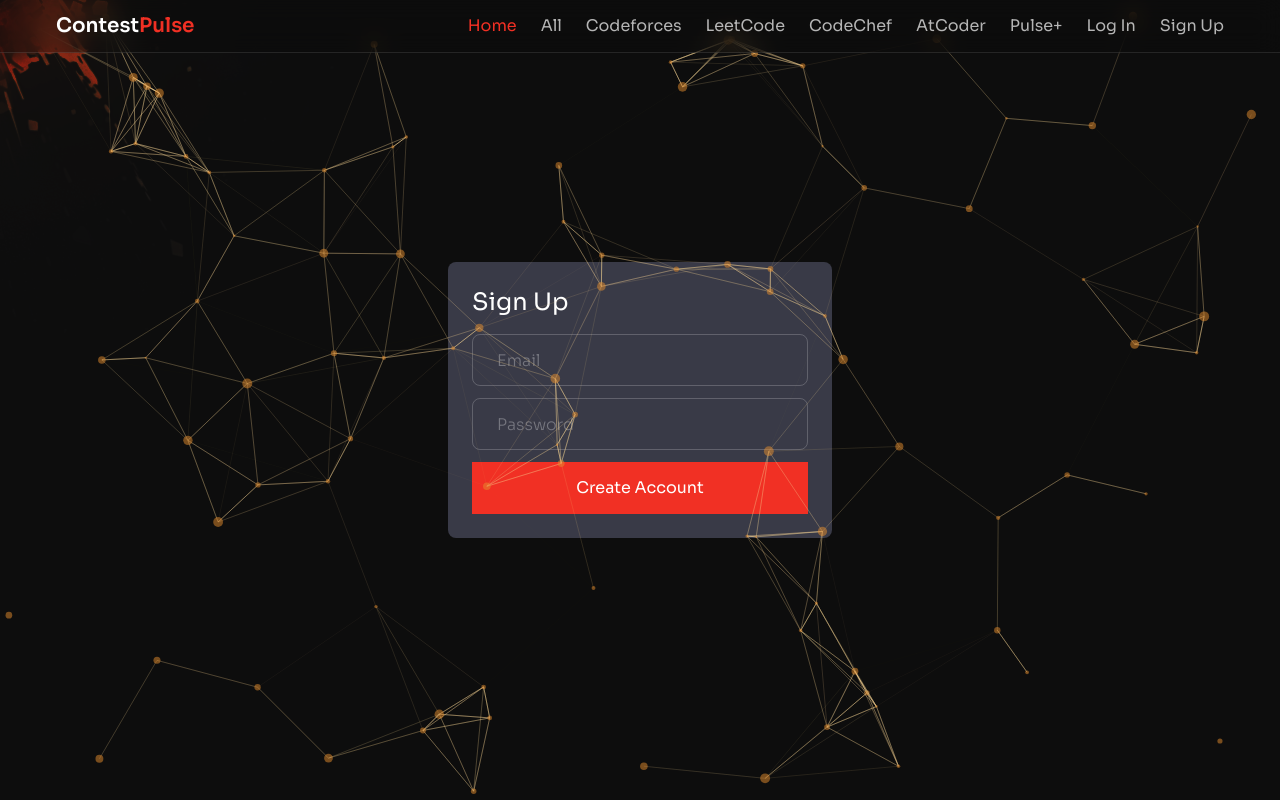
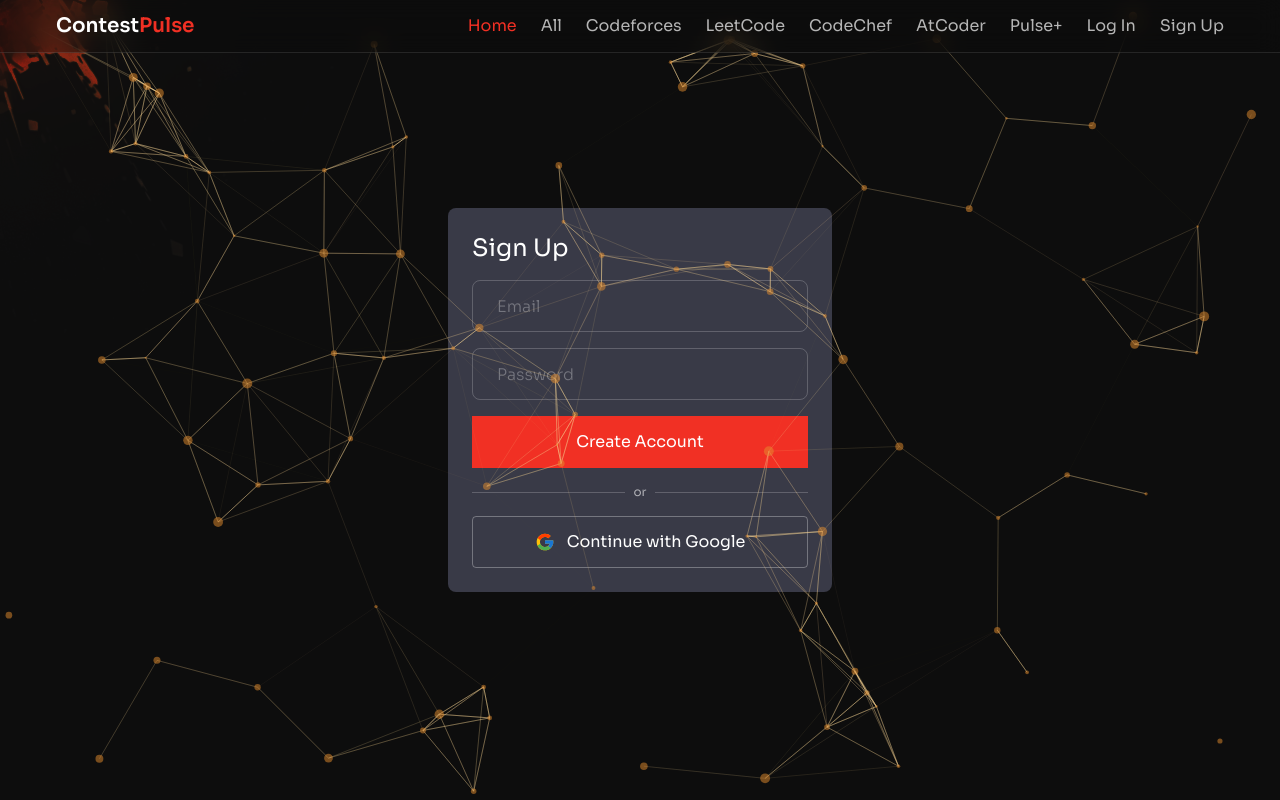
Before and after one commit to chaitanya21kumar/contestpulse, a Next.js app: page /signup in a window 1280 px wide. Built offline with nearby package versions, Linux system fonts and the light colour scheme; no server answers.

Commit message:
feat(auth): add Google sign-in flow + icon dependency

```diff
--- a/lib/firebase.js
+++ b/lib/firebase.js
@@ -1,12 +1,14 @@
 // lib/firebase.js
+import { initializeApp } from "firebase/app";
+import {
+  getAuth,
+  GoogleAuthProvider,
+  signInWithPopup,
+} from "firebase/auth";
+import { getFirestore } from "firebase/firestore";
+import { getAnalytics } from "firebase/analytics"; // optional
 
-import { initializeApp }   from "firebase/app";
-import { getAuth }         from "firebase/auth";
-import { getFirestore }    from "firebase/firestore";
-import { getAnalytics }    from "firebase/analytics"; // optional
-
-// ✅ Config pulls the key from an environment variable.
-//    Next.js exposes any var that starts with NEXT_PUBLIC_ to the browser.
+/* ── Firebase config (env vars keep secrets out of the repo) ─────────────── */
 const firebaseConfig = {
   apiKey:            process.env.NEXT_PUBLIC_FIREBASE_API_KEY,
   authDomain:        "contest-pulse.firebaseapp.com",
@@ -14,13 +16,16 @@
   storageBucket:     "contest-pulse.appspot.com",
   messagingSenderId: "394156920604",
   appId:             "1:394156920604:web:b04b452114a767018df4d9",
-  measurementId:     "G-6WBZBNNIZG",     // harmless if Analytics disabled
+  measurementId:     "G-6WBZBNNIZG",
 };
 
-// Initialise Firebase only once (prevents “app already initialised” errors)
-const app        = initializeApp(firebaseConfig);
-const auth       = getAuth(app);
-const db         = getFirestore(app);
-const analytics  = typeof window !== "undefined" ? getAnalytics(app) : null;
+/* ── Initialize once ─────────────────────────────────────────────────────── */
+const app  = initializeApp(firebaseConfig);
+export const auth  = getAuth(app);
+export const db    = getFirestore(app);
+export const analytics =
+  typeof window !== "undefined" ? getAnalytics(app) : null;
 
-export { app, auth, db, analytics };
+/* ── Google-sign-in helpers (NEW) ─────────────────────────────────────────── */
+export const googleProvider     = new GoogleAuthProvider();
+export const signInWithGoogle   = () => signInWithPopup(auth, googleProvider);
--- a/pages/signup.jsx
+++ b/pages/signup.jsx
@@ -1,12 +1,15 @@
 // pages/signup.jsx
+import { useState, useEffect } from "react";
+import { useRouter } from "next/router";
+import { FcGoogle } from "react-icons/fc";
 
-import { useState } from "react";
-import { useRouter } from "next/router";
-import { auth } from "../lib/firebase";               // your Firebase client
 import {
-  createUserWithEmailAndPassword, // creates the user
-  updateProfile                  // lets us set displayName
+  createUserWithEmailAndPassword,
+  updateProfile,
+  onAuthStateChanged,
 } from "firebase/auth";
+
+import { auth, signInWithGoogle } from "../lib/firebase";
 
 export default function SignUp() {
   const [email, setEmail]       = useState("");
@@ -14,55 +17,85 @@
   const [error, setError]       = useState("");
   const router                  = useRouter();
 
-  const handleSubmit = async (e) => {
+  /* Redirect away if already logged in */
+  useEffect(() => {
+    const unsub = onAuthStateChanged(auth, (u) => u && router.replace("/"));
+    return unsub;
+  }, [router]);
+
+  /* ── e-mail / password create ────────────────────────────── */
+  const handleEmailSignup = async (e) => {
     e.preventDefault();
     setError("");
     try {
-      // 1️⃣ create the user
       const cred = await createUserWithEmailAndPassword(auth, email, password);
-
-      // 2️⃣ set their displayName to the “local part” of their email
-      const name = email.split("@")[0];
-      await updateProfile(cred.user, { displayName: name });
-
-      router.push("/"); // on success, send them home
+      await updateProfile(cred.user, { displayName: email.split("@")[0] });
+      router.replace("/");
     } catch (err) {
       setError(err.message);
     }
   };
 
+  /* ── Google popup ────────────────────────────────────────── */
+  const handleGoogle = async () => {
+    setError("");
+    try {
+      await signInWithGoogle();
+      router.replace("/");
+    } catch (err) {
+      setError(err.message);
+    }
+  };
+
+  /* ── UI ──────────────────────────────────────────────────── */
   return (
     <div className="min-h-screen flex items-center justify-center bg-primary">
       <form
-        onSubmit={handleSubmit}
-        className="bg-secondary p-6 rounded-lg w-full max-w-sm"
+        onSubmit={handleEmailSignup}
+        className="bg-secondary p-6 rounded-lg w-full max-w-sm space-y-4"
       >
-        <h2 className="text-white text-2xl mb-4">Sign Up</h2>
+        <h2 className="text-white text-2xl">Sign Up</h2>
 
         <input
           type="email"
           placeholder="Email"
-          className="input mb-3"
+          className="input"
           value={email}
           onChange={(e) => setEmail(e.target.value)}
+          required
         />
+
         <input
           type="password"
           placeholder="Password"
-          className="input mb-3"
+          className="input"
           value={password}
           onChange={(e) => setPassword(e.target.value)}
+          required
         />
 
-        {error && (
-          <p className="text-red-400 text-sm mb-3">{error}</p>
-        )}
+        {error && <p className="text-red-400 text-sm">{error}</p>}
 
+        <button type="submit" className="btn w-full bg-accent text-white">
+          Create Account
+        </button>
+
+        {/* divider */}
+        <div className="flex items-center gap-2">
+          <span className="flex-grow h-px bg-white/20" />
+          <span className="text-xs text-white/60">or</span>
+          <span className="flex-grow h-px bg-white/20" />
+        </div>
+
+        {/* Google sign-in */}
         <button
-          type="submit"
-          className="btn w-full bg-accent text-white"
+          type="button"
+          onClick={handleGoogle}
+          className="w-full flex items-center justify-center gap-3
+                     border border-white/30 py-3 rounded hover:bg-white/10"
         >
-          Create Account
+          <FcGoogle className="text-xl" />
+          Continue with Google
         </button>
       </form>
     </div>
```
Also changed, not shown: package.json (+1 -11 lines), 1 other file (tests, documents, lock files or other folders).
